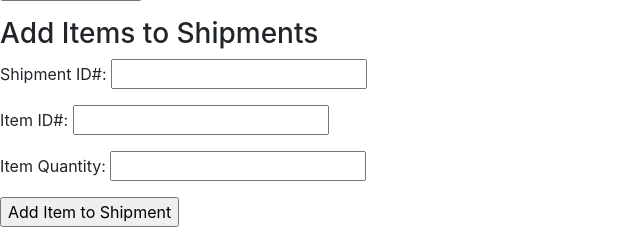
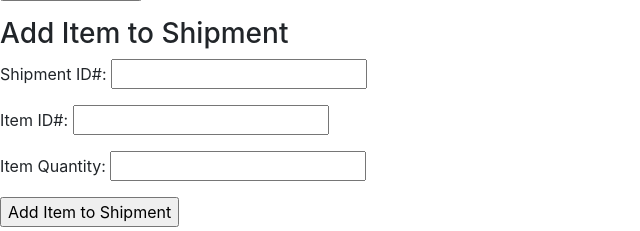
Before and after one commit to Nathaniel-Hu/FSWD-Python, a Flask app: page /shipments/ in a window 1280 px wide. Shown: the part 650-881 px from the top of the page, without its empty margins (0-640 px from the left). Run offline with Flask 2, Linux system fonts and the light colour scheme; data that the repository does not hold is empty; parts of the project's set-up code (start-up, migrations or seed data) failed here and were passed over.

Commit message:
modified display of shipments info and assigned items

```diff
--- a/Frontend/Templates/shipments.html
+++ b/Frontend/Templates/shipments.html
@@ -50,7 +50,7 @@ to create "shipments" and assignment inventory to them, with appropriate adjustm
 </div>
 
 <div>
-    <h3>Add Items to Shipments</h3>
+    <h3>Add Item to Shipment</h3>
     <form action="#" method="POST">
     {% if not si_flag and info %}
         <p>Shipment ID#: <input type="text" name="sid_num" value="{{info['sid_num']}}" /></p>
@@ -68,8 +68,11 @@ to create "shipments" and assignment inventory to them, with appropriate adjustm
 
 <div>
     <h3>Current Shipments</h3>
-    {% for id_num in shipments %}
-        <p>ID#: {{id_num}} | Info: {{shipments[id_num]}}</p>
+    {% for sid_num in shipments %}
+        <p>{{shipments[sid_num]["shipment_info"]}}</p>
+        {% for item_info in shipments[sid_num]["shipment_items"] %}
+            <p>{{item_info}}</p>
+        {% endfor %}
     {% endfor %}
 </div>
 {% endblock %}
```
